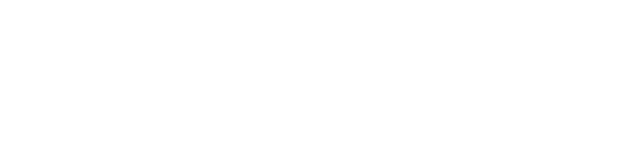
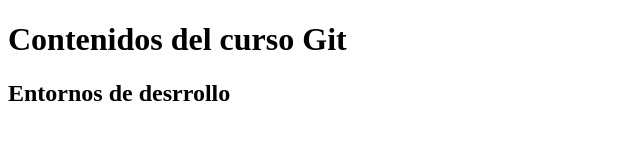
Before and after one commit to FelipeC23-06/edifp, a plain HTML site: page index.html in a window 1280 px wide. Shown: the whole page, without its empty margins (0-640 px from the left). Drawn offline with Linux system fonts and the light colour scheme.

Commit message:
Hemos introducido el título h1 y título h2

```diff
--- a/index.html
+++ b/index.html
@@ -3,9 +3,10 @@
 <head>
     <meta charset="UTF-8">
     <meta name="viewport" content="width=device-width, initial-scale=1.0">
-    <title>Document</title>
+    <title>Proyecto de Git</title>
 </head>
 <body>
-
+<h1>Contenidos del curso Git</h1>
+<h2>Entornos de desrrollo</h2>
 </body>
 </html>
```
